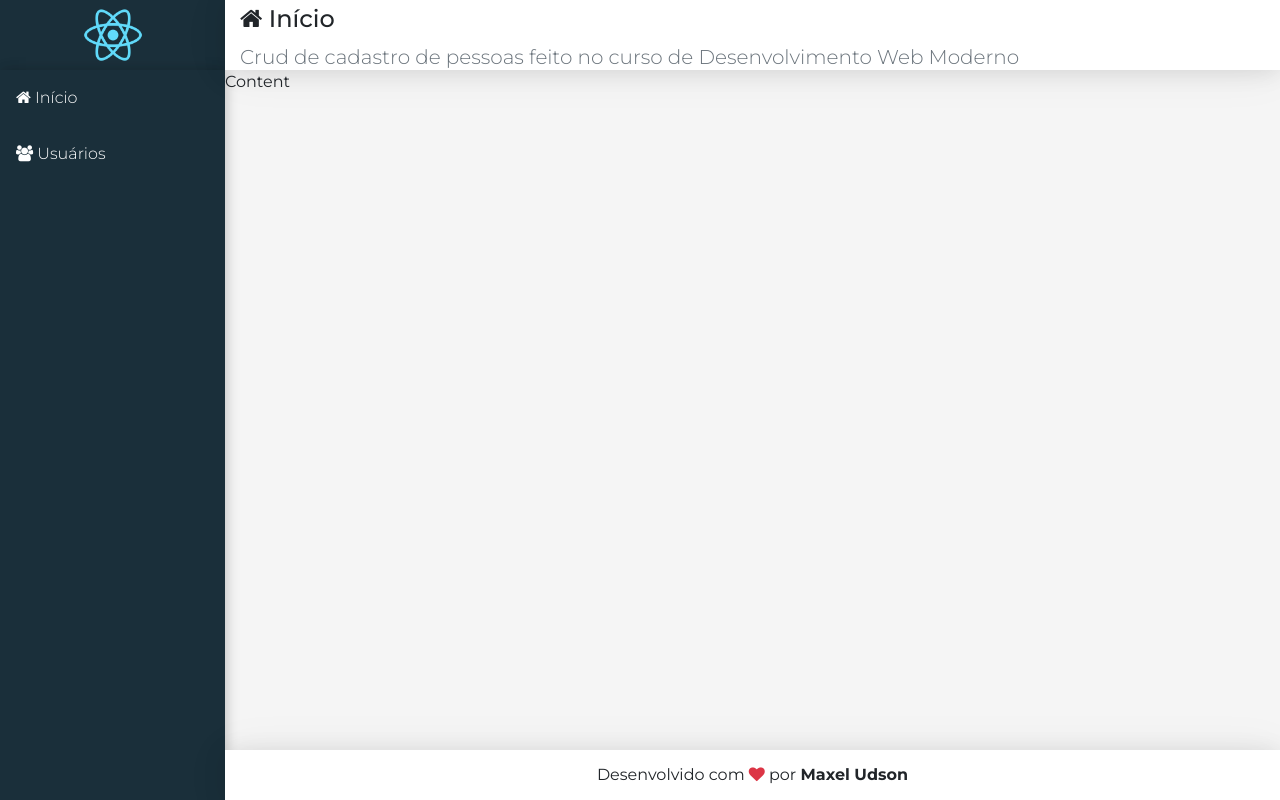
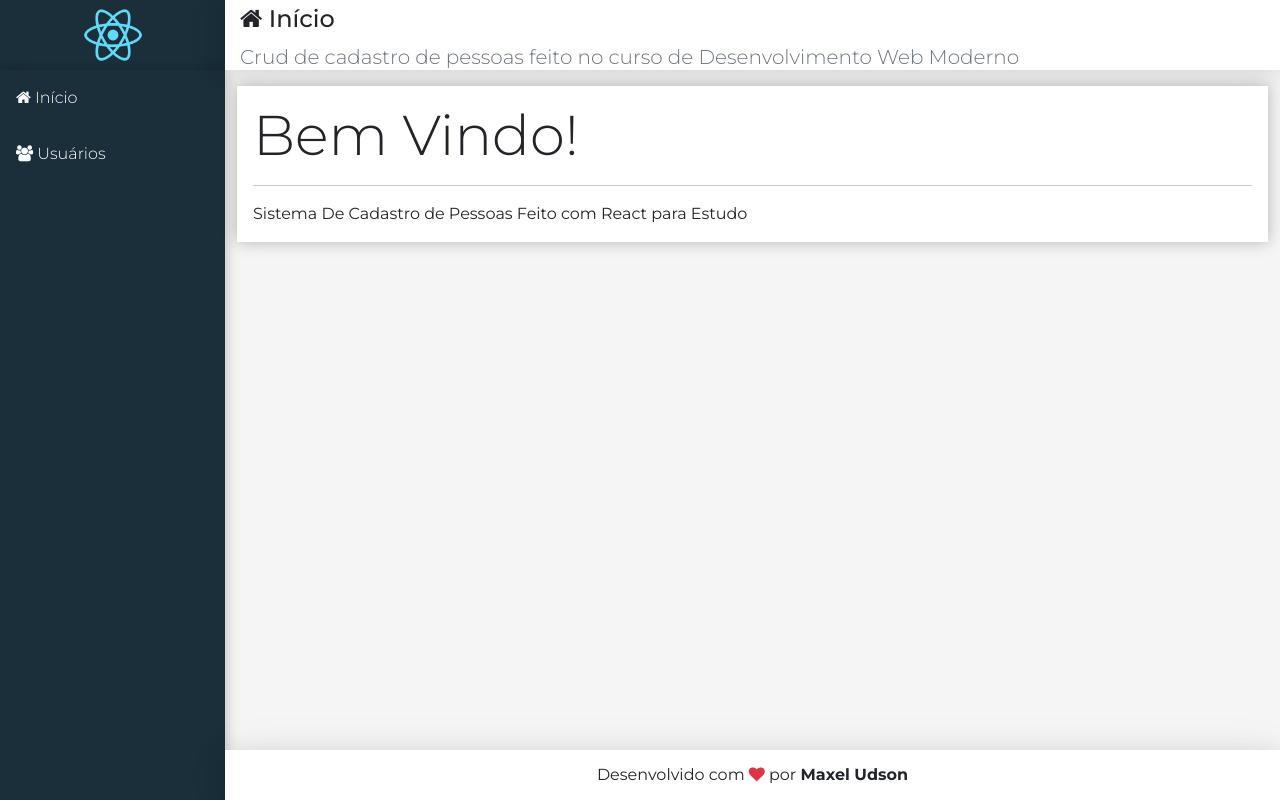
Before and after one commit to Maxel-Uds/CRUD-Users-With-React, a React (Create React App) app in the folder frontend/: page / in a window 1280 px wide. Built offline with nearby package versions, Linux system fonts and the light colour scheme.

Commit message:
Componente Conteúdo

```diff
--- /dev/null
+++ b/frontend/src/components/home/Home.jsx
@@ -0,0 +1,12 @@
+import React from 'react';
+import Main from '../templates/Main';
+
+export default function home(props) {
+    return (
+        <Main icon="home" title="Início" subtitle="Crud de cadastro de pessoas feito no curso de Desenvolvimento Web Moderno">
+            <div className="display-4">Bem Vindo!</div>
+            <hr/>
+            <p className="mb-0">Sistema De Cadastro de Pessoas Feito com React para Estudo</p>
+        </Main>
+    );
+}
--- a/frontend/src/components/templates/Main.css
+++ b/frontend/src/components/templates/Main.css
@@ -0,0 +1,4 @@
+main > div {
+    background-color: #FFF;
+    box-shadow: 0px 0px 15px #0004;
+}
--- a/frontend/src/components/templates/Main.jsx
+++ b/frontend/src/components/templates/Main.jsx
@@ -6,8 +6,11 @@
     return (
         <Fragment>
             <Header {...props}/>
-            <main className="content">
-                Content
+            <main className="content container-fluid">
+                <div className="p-3 mt-3">
+                    {/* Traz todas as tags filhas do componente <Main></Main>; Exemplo: <Main><childrenTag>Tag Filha</childrenTag></Main> */}
+                    {props.children}
+                </div>
             </main>
         </Fragment>
     );
--- a/frontend/src/main/App.jsx
+++ b/frontend/src/main/App.jsx
@@ -1,7 +1,7 @@
 import React from 'react';
 import Logo from '../components/templates/Logo';
 import Nav from '../components/templates/Nav';
-import Main from '../components/templates/Main';
+import Home from '../components/home/Home';
 import Footer from '../components/templates/Footer';
 import 'bootstrap/dist/css/bootstrap.min.css';
 import 'font-awesome/css/font-awesome.min.css';
@@ -12,7 +12,7 @@
         <div className="app">
             <Logo/>
             <Nav/>
-            <Main icon="home" title="Início" subtitle="Crud de cadastro de pessoas feito no curso de Desenvolvimento Web Moderno"/>
+            <Home/>
             <Footer/>
         </div>
     );
```
